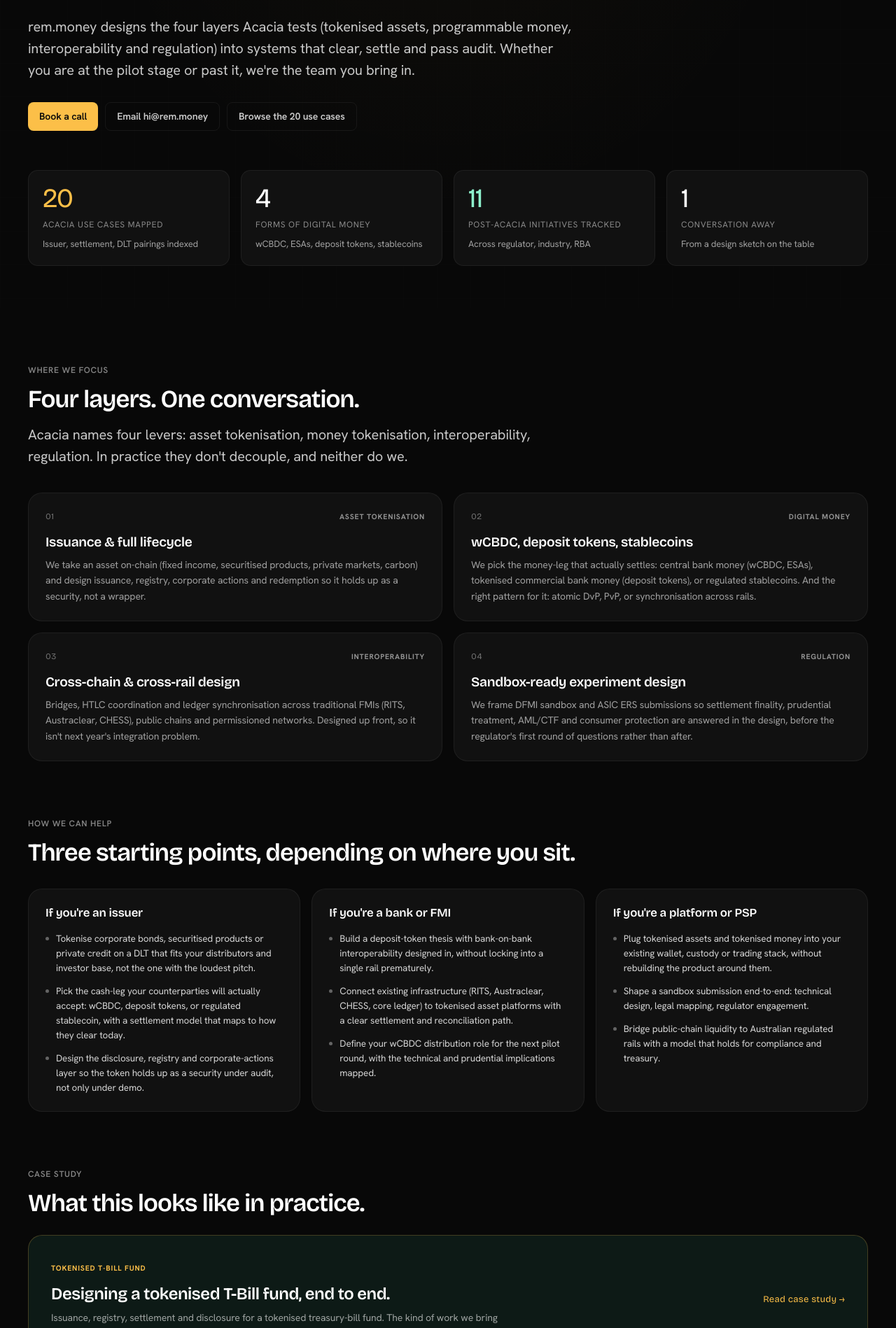
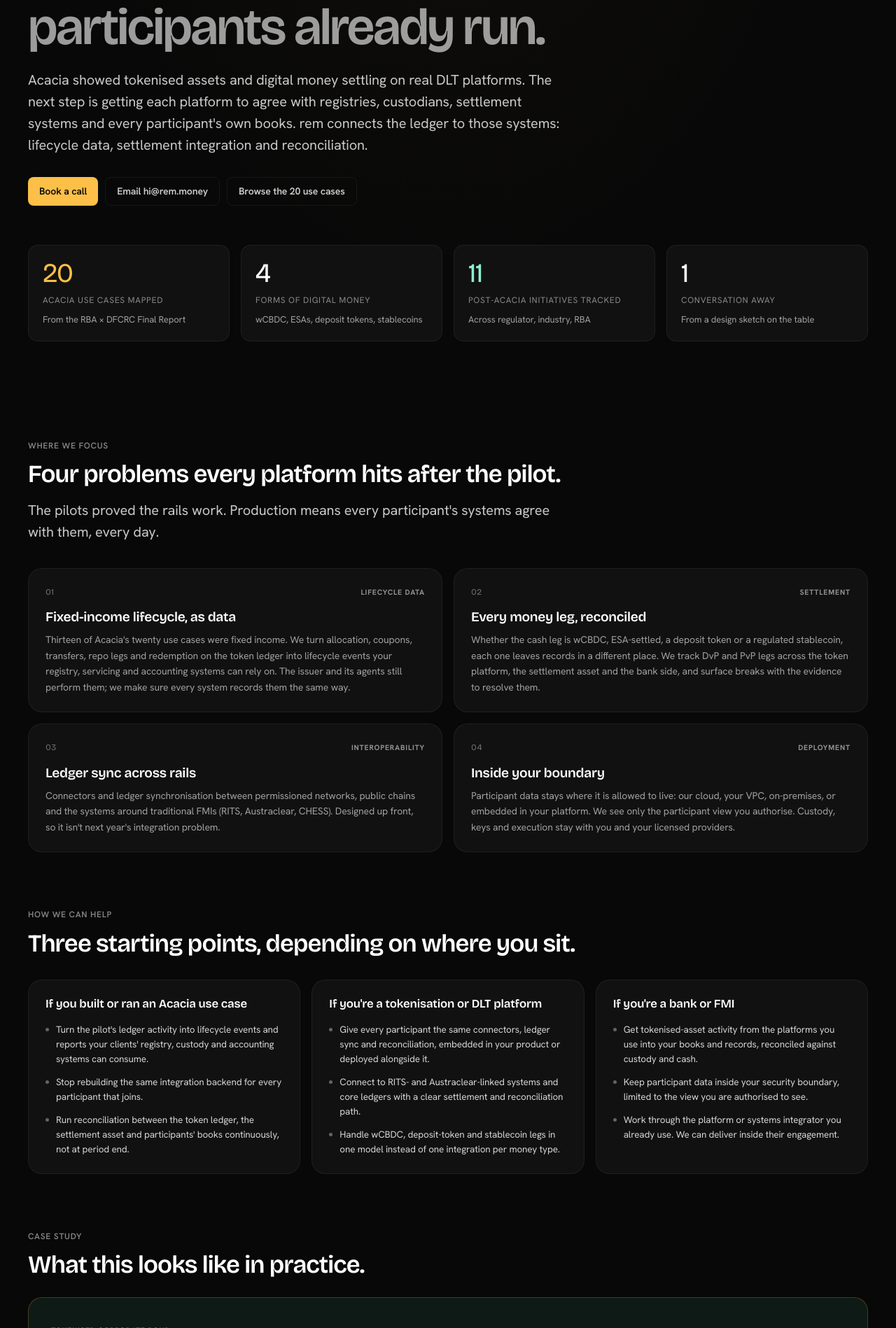
Before and after one commit to Rem-Money/rem-acacia, a Next.js app: page /with-rem in a window 1280 px wide. Shown: the part 342-2240 px from the top of the page at 70% size. Built offline with nearby package versions, Linux system fonts and the light colour scheme.

Commit message:
feat: update terminology from "experiments" to "use cases" across multiple components and enhance descriptions for clarity

```diff
--- a/app/introduction/page.tsx
+++ b/app/introduction/page.tsx
@@ -47,6 +47,9 @@
             <StatCard value="US$30T" label="Potential by mid-2030s" hint="Some analyst forecasts of tokenised RWAs" accent="green" />
             <StatCard value="US$368B/d" label="Broadridge DLR repo volume" hint="April 2026 average daily volume" accent="muted" />
           </div>
+          <p style={{ margin: "14px 0 0", fontSize: 12.5, color: "var(--text-dim)" }}>
+            Figures as cited in the RBA &amp; DFCRC Project Acacia Final Report (May 2026), section 2. Forecasts are third-party estimates.
+          </p>
           <style>{`
             @media (max-width: 900px) { .gstats { grid-template-columns: repeat(2, 1fr) !important; } }
             @media (max-width: 480px) { .gstats { grid-template-columns: 1fr !important; } }
--- a/app/project/page.tsx
+++ b/app/project/page.tsx
@@ -23,7 +23,7 @@
           </Reveal>
           <Reveal delay={80}>
             <h1 style={{ margin: "20px 0 0", fontSize: "clamp(2rem, 5vw, 3.4rem)", maxWidth: 980, letterSpacing: "-0.03em" }}>
-              Twenty industry-led experiments, run on real money and real assets.
+              Twenty industry-led use cases. Twelve ran on real money and real assets.
             </h1>
           </Reveal>
           <Reveal delay={140}>
@@ -45,7 +45,7 @@
                 <FunnelRow value="~50" label="Expressions of interest" width="100%" />
                 <FunnelRow value="40" label="RFI shortlist" width="80%" />
                 <FunnelRow value="24" label="Conditionally selected" width="48%" />
-                <FunnelRow value="20" label="Completed experiments" width="40%" highlight />
+                <FunnelRow value="20" label="Completed use cases" width="40%" highlight />
               </div>
             </div>
           </Reveal>
--- a/app/tokenisation/page.tsx
+++ b/app/tokenisation/page.tsx
@@ -187,7 +187,7 @@
           <Reveal>
             <FeaturePanel
               tone="cool"
-              label="Box B · DFCRC estimate"
+              label="Box B · DFCRC (2026) estimate, as cited in the Final Report"
               title="A$24B/year of economic upside — if fully realised."
             >
               <div style={{ display: "grid", gridTemplateColumns: "repeat(3, 1fr)", gap: 14, marginTop: 6 }} className="grid-econ">
--- a/app/use-cases/UseCasesClient.tsx
+++ b/app/use-cases/UseCasesClient.tsx
@@ -61,7 +61,7 @@
           </Reveal>
           <Reveal delay={80}>
             <h1 style={{ margin: "20px 0 0", fontSize: "clamp(2rem, 5vw, 3.4rem)", maxWidth: 980, letterSpacing: "-0.03em" }}>
-              All 20 industry experiments.
+              All 20 use cases.
             </h1>
           </Reveal>
           <Reveal delay={140}>
--- a/app/with-rem/page.tsx
+++ b/app/with-rem/page.tsx
@@ -19,59 +19,59 @@
 const pillars = [
   {
     n: "01",
-    label: "Asset tokenisation",
-    title: "Issuance & full lifecycle",
-    body: "We take an asset on-chain (fixed income, securitised products, private markets, carbon) and design issuance, registry, corporate actions and redemption so it holds up as a security, not a wrapper.",
+    label: "Lifecycle data",
+    title: "Fixed-income lifecycle, as data",
+    body: "Thirteen of Acacia's twenty use cases were fixed income. We turn allocation, coupons, transfers, repo legs and redemption on the token ledger into lifecycle events your registry, servicing and accounting systems can rely on. The issuer and its agents still perform them; we make sure every system records them the same way.",
   },
   {
     n: "02",
-    label: "Digital money",
-    title: "wCBDC, deposit tokens, stablecoins",
-    body: "We pick the money-leg that actually settles: central bank money (wCBDC, ESAs), tokenised commercial bank money (deposit tokens), or regulated stablecoins. And the right pattern for it: atomic DvP, PvP, or synchronisation across rails.",
+    label: "Settlement",
+    title: "Every money leg, reconciled",
+    body: "Whether the cash leg is wCBDC, ESA-settled, a deposit token or a regulated stablecoin, each one leaves records in a different place. We track DvP and PvP legs across the token platform, the settlement asset and the bank side, and surface breaks with the evidence to resolve them.",
   },
   {
     n: "03",
     label: "Interoperability",
-    title: "Cross-chain & cross-rail design",
-    body: "Bridges, HTLC coordination and ledger synchronisation across traditional FMIs (RITS, Austraclear, CHESS), public chains and permissioned networks. Designed up front, so it isn't next year's integration problem.",
+    title: "Ledger sync across rails",
+    body: "Connectors and ledger synchronisation between permissioned networks, public chains and the systems around traditional FMIs (RITS, Austraclear, CHESS). Designed up front, so it isn't next year's integration problem.",
   },
   {
     n: "04",
-    label: "Regulation",
-    title: "Sandbox-ready experiment design",
-    body: "We frame DFMI sandbox and ASIC ERS submissions so settlement finality, prudential treatment, AML/CTF and consumer protection are answered in the design, before the regulator's first round of questions rather than after.",
+    label: "Deployment",
+    title: "Inside your boundary",
+    body: "Participant data stays where it is allowed to live: our cloud, your VPC, on-premises, or embedded in your platform. We see only the participant view you authorise. Custody, keys and execution stay with you and your licensed providers.",
   },
 ];
 
 const helpAreas = [
   {
-    title: "If you're an issuer",
+    title: "If you built or ran an Acacia use case",
     bullets: [
-      "Tokenise corporate bonds, securitised products or private credit on a DLT that fits your distributors and investor base, not the one with the loudest pitch.",
-      "Pick the cash-leg your counterparties will actually accept: wCBDC, deposit tokens, or regulated stablecoin, with a settlement model that maps to how they clear today.",
-      "Design the disclosure, registry and corporate-actions layer so the token holds up as a security under audit, not only under demo.",
+      "Turn the pilot's ledger activity into lifecycle events and reports your clients' registry, custody and accounting systems can consume.",
+      "Stop rebuilding the same integration backend for every participant that joins.",
+      "Run reconciliation between the token ledger, the settlement asset and participants' books continuously, not at period end.",
+    ],
+  },
+  {
+    title: "If you're a tokenisation or DLT platform",
+    bullets: [
+      "Give every participant the same connectors, ledger sync and reconciliation, embedded in your product or deployed alongside it.",
+      "Connect to RITS- and Austraclear-linked systems and core ledgers with a clear settlement and reconciliation path.",
+      "Handle wCBDC, deposit-token and stablecoin legs in one model instead of one integration per money type.",
     ],
   },
   {
     title: "If you're a bank or FMI",
     bullets: [
-      "Build a deposit-token thesis with bank-on-bank interoperability designed in, without locking into a single rail prematurely.",
-      "Connect existing infrastructure (RITS, Austraclear, CHESS, core ledger) to tokenised asset platforms with a clear settlement and reconciliation path.",
-      "Define your wCBDC distribution role for the next pilot round, with the technical and prudential implications mapped.",
-    ],
-  },
-  {
-    title: "If you're a platform or PSP",
-    bullets: [
-      "Plug tokenised assets and tokenised money into your existing wallet, custody or trading stack, without rebuilding the product around them.",
-      "Shape a sandbox submission end-to-end: technical design, legal mapping, regulator engagement.",
-      "Bridge public-chain liquidity to Australian regulated rails with a model that holds for compliance and treasury.",
+      "Get tokenised-asset activity from the platforms you use into your books and records, reconciled against custody and cash.",
+      "Keep participant data inside your security boundary, limited to the view you are authorised to see.",
+      "Work through the platform or systems integrator you already use. We can deliver inside their engagement.",
     ],
   },
 ];
 
 const proofPoints = [
-  { value: "20", label: "Acacia use cases mapped", hint: "Issuer, settlement, DLT pairings indexed", accent: "yellow" as const },
+  { value: "20", label: "Acacia use cases mapped", hint: "From the RBA × DFCRC Final Report", accent: "yellow" as const },
   { value: "4", label: "Forms of digital money", hint: "wCBDC, ESAs, deposit tokens, stablecoins" },
   { value: "11", label: "Post-Acacia initiatives tracked", hint: "Across regulator, industry, RBA", accent: "green" as const },
   { value: "1", label: "Conversation away", hint: "From a design sketch on the table", accent: "muted" as const },
@@ -100,14 +100,16 @@
                 maxWidth: 980,
               }}
             >
-              We engineer tokenised finance{" "}
-              <span style={{ color: "var(--text-muted)" }}>for banks, issuers and FMIs.</span>
+              We make tokenised markets work{" "}
+              <span style={{ color: "var(--text-muted)" }}>with the systems participants already run.</span>
             </h1>
           </Reveal>
           <Reveal delay={140}>
             <p className="lead" style={{ marginTop: 22, maxWidth: 780 }}>
-              rem.money designs the four layers Acacia tests (tokenised assets, programmable money, interoperability
-              and regulation) into systems that clear, settle and pass audit. Whether you are at the pilot stage or past it, we're the team you bring in.
+              Acacia showed tokenised assets and digital money settling on real DLT platforms. The next step is
+              getting each platform to agree with registries, custodians, settlement systems and every participant&apos;s
+              own books. rem connects the ledger to those systems: lifecycle data, settlement integration and
+              reconciliation.
             </p>
           </Reveal>
           <Reveal delay={200}>
@@ -160,11 +162,11 @@
           <Reveal>
             <div className="eyebrow">Where we focus</div>
             <h2 style={{ margin: "10px 0 14px", fontSize: "clamp(1.6rem, 3vw, 2.2rem)" }}>
-              Four layers. One conversation.
+              Four problems every platform hits after the pilot.
             </h2>
             <p className="lead" style={{ maxWidth: 760 }}>
-              Acacia names four levers: asset tokenisation, money tokenisation, interoperability, regulation. In
-              practice they don't decouple, and neither do we.
+              The pilots proved the rails work. Production means every participant&apos;s systems agree with them,
+              every day.
             </p>
           </Reveal>
 
@@ -295,7 +297,7 @@
 
           <Reveal delay={80}>
             <a
-              href="https://www.rem.money/case-studies/tokenized-tbill-fund"
+              href="https://rem.money/case-studies/tokenized-corporate-bond"
               target="_blank"
               rel="noopener noreferrer"
               className="case-study-card"
@@ -330,7 +332,7 @@
                       fontWeight: 700,
                     }}
                   >
-                    Tokenised T-Bill Fund
+                    Tokenised corporate bond
                   </span>
                   <h3
                     style={{
@@ -340,7 +342,7 @@
                       lineHeight: 1.2,
                     }}
                   >
-                    Designing a tokenised T-Bill fund, end to end.
+                    A tokenised corporate bond, reconciled to the books.
                   </h3>
                   <p
                     style={{
@@ -351,8 +353,9 @@
                       maxWidth: 640,
                     }}
                   >
-                    Issuance, registry, settlement and disclosure for a tokenised treasury-bill fund. The kind of work
-                    we bring to Acacia-grade projects.
+                    A fixed-coupon note on a private ledger. Allocation, coupons, transfers and redemption flow into the
+                    register, paying-agent records and the issuer&apos;s ledger, reconciled continuously. Fixed income was
+                    13 of Acacia&apos;s 20 use cases.
                   </p>
                 </div>
                 <span
@@ -404,7 +407,7 @@
               >
                 <Reason
                   title="Engineers, not advisors."
-                  body="What we leave behind is built to be implemented: data models, settlement flows, reference code, sandbox submissions. Your team picks up where we stop, or we keep building. Nothing gets laminated."
+                  body="What we leave behind is built to be implemented: data models, connectors, reconciliation rules, reference code. Your team picks up where we stop, or we keep building. Nothing gets laminated."
                 />
                 <Reason
                   title="Vendor-neutral by construction."
@@ -472,7 +475,7 @@
                     maxWidth: 820,
                   }}
                 >
-                  Bring the asset. Bring the question. We'll take it from sketch to ship.
+                  Bring the platform. Bring the systems that have to agree.
                 </h2>
                 <p
                   style={{
@@ -483,8 +486,8 @@
                     lineHeight: 1.65,
                   }}
                 >
-                  Thirty minutes to confirm there's a fit. One week to put a working design in front of your risk,
-                  legal and tech teams.
+                  Thirty minutes to confirm there&apos;s a fit. Then one fixed-scope workflow, from the ledger to your
+                  books, with production criteria agreed up front.
                 </p>
                 <div style={{ display: "inline-flex", gap: 10, flexWrap: "wrap", justifyContent: "center" }}>
                   <a
--- a/components/Footer.tsx
+++ b/components/Footer.tsx
@@ -81,7 +81,7 @@
             rem labs
           </a>
           <p style={{ margin: "8px 0 0", maxWidth: 360, color: "var(--text-dim)" }}>
-            R&amp;D for stablecoin and tokenisation infrastructure.
+            The financial control plane for tokenised finance.
           </p>
         </div>
 
@@ -101,10 +101,10 @@
           <ul style={{ listStyle: "none", margin: 0, padding: 0, display: "flex", flexDirection: "column", gap: 6 }}>
             <li>
               <a
-                href="mailto:hello@rem.money"
+                href="mailto:hi@rem.money"
                 style={{ color: "rgba(255,255,255,0.78)", textDecoration: "none" }}
               >
-                hello@rem.money
+                hi@rem.money
               </a>
             </li>
             <li>
--- a/components/RemCTA.tsx
+++ b/components/RemCTA.tsx
@@ -17,32 +17,32 @@
   overview: {
     eyebrow: "Build with rem",
     title: "The pilots are done. The build is just starting.",
-    body: "rem works with issuers, banks and market infrastructure teams turning Acacia's lessons into production wholesale rails.",
+    body: "rem works with the platforms and teams turning Acacia's pilots into production, connecting tokenised assets and money to the systems participants already run.",
   },
   introduction: {
     eyebrow: "Build with rem",
     title: "Tokenisation is moving from experiment to infrastructure. Move with it.",
-    body: "If your team is looking at RWA issuance, programmable money rails, or on-chain market connectivity, we'd like to hear what you're trying to do.",
+    body: "If your platform needs lifecycle data, settlement integration or reconciliation with the systems around it, we'd like to hear what you're trying to do.",
   },
   project: {
     eyebrow: "Build with rem",
     title: "From pilot to production.",
-    body: "We partner with teams trying to move beyond a one-off pilot. That usually means mapping out what production-grade tokenised infrastructure actually looks like for your asset and your stakeholders.",
+    body: "We partner with teams trying to move beyond a one-off pilot. That usually means working out which events have to land in which systems, and how every participant's records stay in agreement.",
   },
   tokenisation: {
     eyebrow: "Build with rem",
-    title: "Tokenise an asset class with a partner who has read the room.",
-    body: "Fixed income, securitised products, private markets, carbon. We'll work through the DLT choice, the lifecycle, the disclosure, and what an honest MVP looks like for your asset.",
+    title: "Tokenised the asset? Now connect it to the books.",
+    body: "Fixed income, securitised products, private markets. We turn lifecycle events on the token ledger into records your registry, servicing and accounting systems can rely on, reconciled against custody and cash.",
   },
   money: {
     eyebrow: "Build with rem",
     title: "Think through the money leg.",
-    body: "wCBDC, ESAs, deposit tokens, regulated stablecoins. The choice of settlement asset shapes everything else, and synchronisation is harder than it looks. We can help you reason about what fits.",
+    body: "wCBDC, ESAs, deposit tokens, regulated stablecoins. Each settlement asset leaves records in a different place, and synchronisation is harder than it looks. We reconcile every leg so the books agree.",
   },
   regulation: {
     eyebrow: "Build with rem",
-    title: "Plan for the sandbox.",
-    body: "If you're heading toward a DFMI sandbox or ASIC ERS submission, we can help you frame the experiment so the settlement-finality, prudential and AML/CTF questions are answered before the regulator has to ask.",
+    title: "Build the evidence in from the start.",
+    body: "If you're heading toward a DFMI sandbox or ASIC ERS submission, you'll be asked how records reconcile and how every action traces back to its source. We build the data, reconciliation and audit trail that answer those questions.",
   },
   "road-ahead": {
     eyebrow: "Build with rem",
@@ -56,8 +56,8 @@
   },
   participants: {
     eyebrow: "Build with rem",
-    title: "Want to be on the next cohort list?",
-    body: "We help prospective participants frame a tokenisation thesis, work through DLT and settlement-asset choices, and prepare for the next round of industry experiments.",
+    title: "Building for the next cohort?",
+    body: "If you're preparing a use case for the next round, plan the integration side now: how ledger activity reaches participants' systems, and how everyone's records stay reconciled.",
   },
 };
 
--- a/lib/seo.ts
+++ b/lib/seo.ts
@@ -41,7 +41,7 @@
     path: "/project",
     title: "Project Overview",
     description:
-      "Design, governance, and the pilot wholesale CBDC. Twenty industry-led experiments run on real money and real assets across Phase 2 of Project Acacia.",
+      "Design, governance, and the pilot wholesale CBDC. Twenty industry-led use cases across Phase 2 of Project Acacia, twelve on real money and real assets.",
     priority: 0.9,
     changeFrequency: "monthly",
   },
@@ -81,7 +81,7 @@
     path: "/use-cases",
     title: "Use Cases",
     description:
-      "All twenty industry experiments from Project Acacia Phase 2 — fixed income, repo, FX, carbon, and private markets — filterable by type, asset class, and participant.",
+      "All twenty use cases from Project Acacia Phase 2 — fixed income, repo, FX, carbon, and private markets — filterable by type, asset class, and participant.",
     priority: 0.9,
     changeFrequency: "monthly",
   },
@@ -97,7 +97,7 @@
     path: "/with-rem",
     title: "Build with rem",
     description:
-      "rem labs designs tokenised wholesale finance for issuers, banks and FMIs — assets, digital money, interoperability and regulation, engineered as one system.",
+      "rem connects tokenised wholesale markets to the systems participants already run: lifecycle data, settlement integration and reconciliation for the platforms and institutions behind Acacia's use cases.",
     priority: 0.7,
     changeFrequency: "monthly",
   },
--- a/package.json
+++ b/package.json
@@ -1,5 +1,5 @@
 {
-  "name": "rem-acacia-dashboard",
+  "name": "rem-acacia",
   "version": "0.1.0",
   "private": true,
   "scripts": {
```
Also changed, not shown: app/page.tsx (+8 -5 lines), 1 other file (tests, documents, lock files or other folders).
